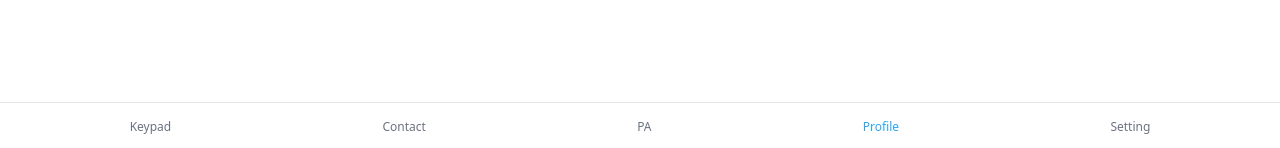
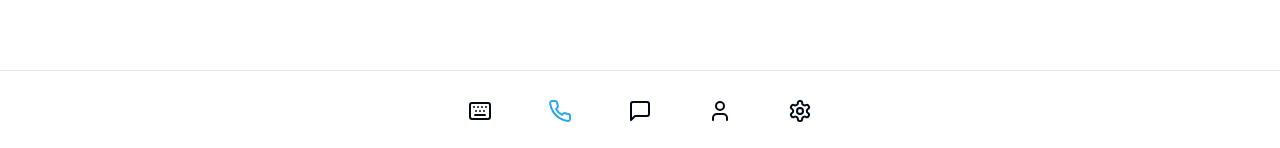
Before and after one commit to Saking-tech/figma-responsive-magic, a React (Vite) app: page /contact in a window 1280 px wide. Shown: the part 649-797 px from the top of the page. Built offline with nearby package versions, Linux system fonts and the light colour scheme.

Commit message:
Fix navigation panel position
Make the navigation panel fixed across all sections, including Contacts, PA, Profile, Settings, and others. This enhancement ensures consistent access to navigation options throughout the application.
[skip gpt_engineer]

```diff
--- /dev/null
+++ b/src/components/NavigationBar.tsx
@@ -0,0 +1,60 @@
+import React from 'react';
+import { useNavigate, useLocation } from 'react-router-dom';
+import { Button } from "@/components/ui/button";
+import { Keyboard, User, Settings, MessageSquare, Phone } from "lucide-react";
+
+const NavigationBar = () => {
+  const navigate = useNavigate();
+  const location = useLocation();
+
+  const isActive = (path: string) => location.pathname === path;
+
+  return (
+    <div className="fixed bottom-0 left-0 right-0 bg-white border-t">
+      <div className="flex justify-around items-center h-20 px-6 max-w-md mx-auto">
+        <Button
+          variant="ghost"
+          size="icon"
+          onClick={() => navigate('/keypad')}
+          className={isActive('/keypad') ? 'text-rolodex-secondary' : ''}
+        >
+          <Keyboard className="h-6 w-6" />
+        </Button>
+        <Button
+          variant="ghost"
+          size="icon"
+          onClick={() => navigate('/contact')}
+          className={isActive('/contact') ? 'text-rolodex-secondary' : ''}
+        >
+          <Phone className="h-6 w-6" />
+        </Button>
+        <Button
+          variant="ghost"
+          size="icon"
+          onClick={() => navigate('/pa')}
+          className={isActive('/pa') ? 'text-rolodex-secondary' : ''}
+        >
+          <MessageSquare className="h-6 w-6" />
+        </Button>
+        <Button
+          variant="ghost"
+          size="icon"
+          onClick={() => navigate('/profile')}
+          className={isActive('/profile') ? 'text-rolodex-secondary' : ''}
+        >
+          <User className="h-6 w-6" />
+        </Button>
+        <Button
+          variant="ghost"
+          size="icon"
+          onClick={() => navigate('/settings')}
+          className={isActive('/settings') ? 'text-rolodex-secondary' : ''}
+        >
+          <Settings className="h-6 w-6" />
+        </Button>
+      </div>
+    </div>
+  );
+};
+
+export default NavigationBar;
--- a/src/pages/Contact.tsx
+++ b/src/pages/Contact.tsx
@@ -2,6 +2,7 @@ import React from 'react';
 import { ArrowLeft, Camera, Instagram, Linkedin } from 'lucide-react';
 import { useNavigate } from 'react-router-dom';
 import { Avatar, AvatarImage, AvatarFallback } from "@/components/ui/avatar";
+import NavigationBar from '@/components/NavigationBar';
 
 const Contact = () => {
   const navigate = useNavigate();
@@ -47,7 +48,7 @@ const Contact = () => {
       </div>
 
       {/* Profile Content */}
-      <div className="relative px-6 -mt-20">
+      <div className="relative px-6 pb-24 -mt-20">
         {/* Profile Image */}
         <div className="flex justify-center">
           <div className="relative">
@@ -104,28 +105,9 @@ const Contact = () => {
             </button>
           )}
         </div>
+      </div>
 
-        {/* Navigation Bar */}
-        <div className="fixed bottom-0 left-0 right-0 bg-white border-t py-4">
-          <div className="flex justify-around items-center px-6">
-            <button className="flex flex-col items-center text-gray-500">
-              <span className="text-xs">Keypad</span>
-            </button>
-            <button className="flex flex-col items-center text-gray-500">
-              <span className="text-xs">Contact</span>
-            </button>
-            <button className="flex flex-col items-center text-gray-500">
-              <span className="text-xs">PA</span>
-            </button>
-            <button className="flex flex-col items-center text-rolodex-secondary">
-              <span className="text-xs">Profile</span>
-            </button>
-            <button className="flex flex-col items-center text-gray-500">
-              <span className="text-xs">Setting</span>
-            </button>
-          </div>
-        </div>
-      </div>
+      <NavigationBar />
     </div>
   );
 };
--- a/src/pages/PA.tsx
+++ b/src/pages/PA.tsx
@@ -1,10 +1,11 @@
 import React, { useState } from 'react';
 import { Button } from "@/components/ui/button";
 import { Input } from "@/components/ui/input";
-import { Keyboard, User, Settings, MessageSquare, Phone, Send } from "lucide-react";
+import { Send } from "lucide-react";
 import { useNavigate } from 'react-router-dom';
 import { Collapsible, CollapsibleContent, CollapsibleTrigger } from "@/components/ui/collapsible";
 import { ScrollArea } from "@/components/ui/scroll-area";
+import NavigationBar from '@/components/NavigationBar';
 
 interface ChatMessage {
   text: string;
@@ -84,7 +85,7 @@ const PA = () => {
           </div>
         </ScrollArea>
 
-        {/* Input Section - Moved up by adjusting positioning */}
+        {/* Input Section */}
         <div className="fixed bottom-36 left-0 right-0 px-6">
           <div className="relative">
             <Input
@@ -126,26 +127,7 @@ const PA = () => {
         </Collapsible>
       </div>
 
-      {/* Bottom Navigation */}
-      <div className="fixed bottom-0 left-0 right-0 bg-white border-t">
-        <div className="flex justify-around items-center h-20 px-6 max-w-md mx-auto">
-          <Button variant="ghost" size="icon" onClick={() => navigate('/keypad')}>
-            <Keyboard className="h-6 w-6" />
-          </Button>
-          <Button variant="ghost" size="icon" onClick={() => navigate('/contact')}>
-            <Phone className="h-6 w-6" />
-          </Button>
-          <Button variant="ghost" size="icon" className="text-rolodex-secondary">
-            <MessageSquare className="h-6 w-6" />
-          </Button>
-          <Button variant="ghost" size="icon" onClick={() => navigate('/contact')}>
-            <User className="h-6 w-6" />
-          </Button>
-          <Button variant="ghost" size="icon" onClick={() => navigate('/settings')}>
-            <Settings className="h-6 w-6" />
-          </Button>
-        </div>
-      </div>
+      <NavigationBar />
     </div>
   );
 };
```
